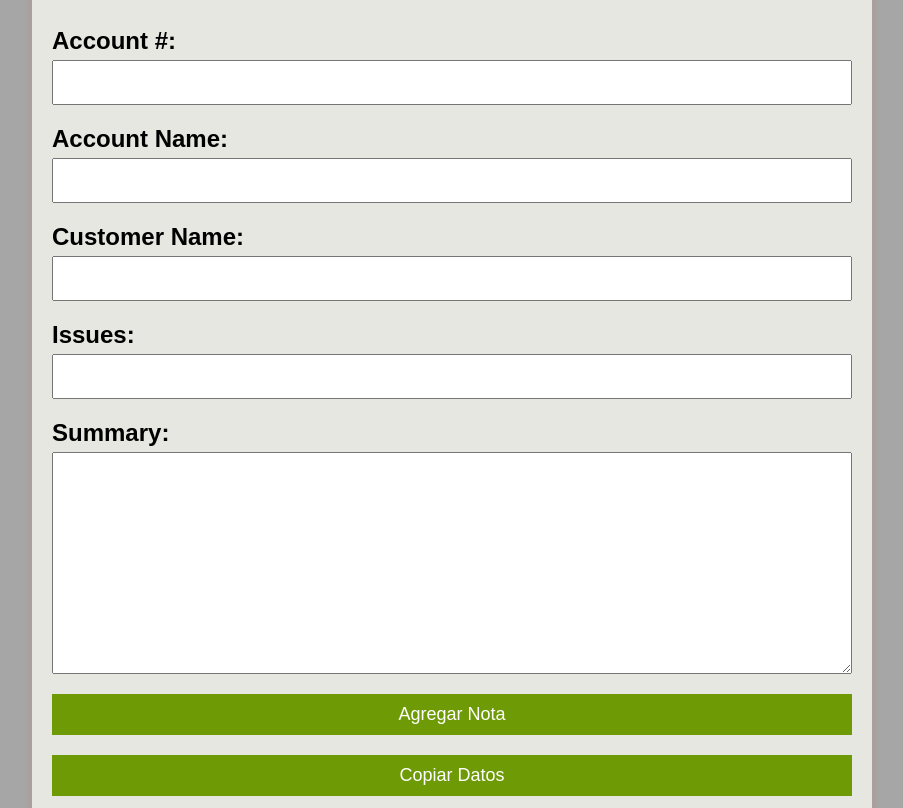
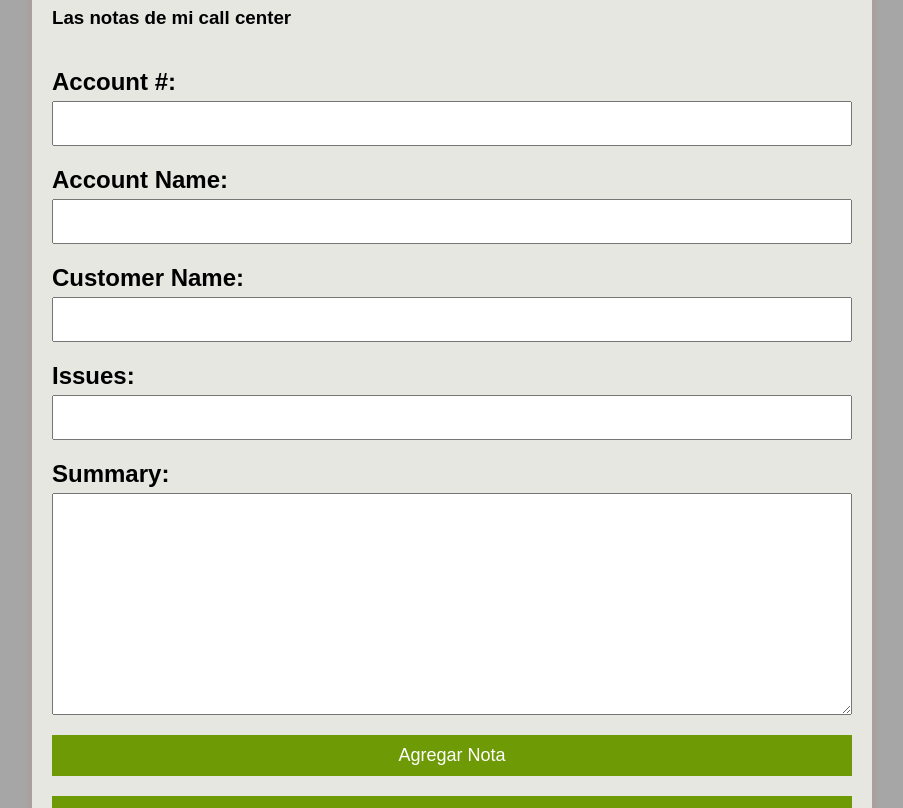
Before and after one commit to Doskg/WebRepo, a website: page NotasCallCenter/index.html in a window 1280 px wide. Shown: the part 113-921 px from the top of the page, without its empty margins (188-1091 px from the left). Drawn offline with Linux system fonts and the light colour scheme; files that its build step writes are made by us from their sources; files whose address does not match are found by name.

Commit message:
Update index.html
notas

```diff
--- a/NotasCallCenter/index.html
+++ b/NotasCallCenter/index.html
@@ -9,6 +9,8 @@
 <body>
     <div class="container">
         <h1>Call Center Notes</h1>
+
+        <h3>Las notas de mi call center</h3>
         <form id="note-form">
 
 
```
